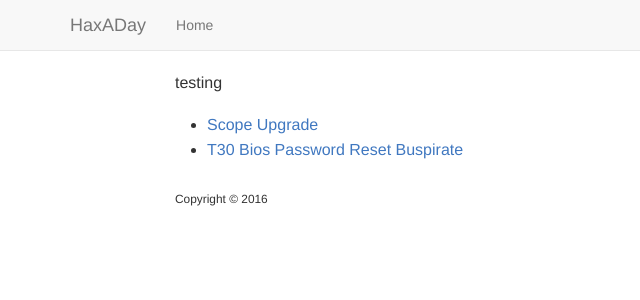
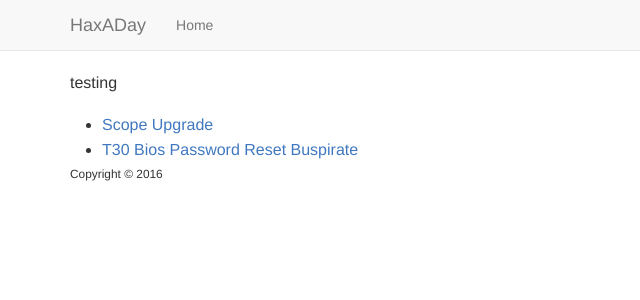
Before and after one commit to haxaday/haxaday.github.io, a Jekyll site: the page built from index.md, in a window 1280 px wide. Shown: the top 300 px of the page, without its empty margins (0-640 px from the left). Built offline with Jekyll 4.4.1, drawn with Linux system fonts in a browser that asks for light colours; nearby versions of some CDN libraries.

Commit message:
try more boostrap-like layout

```diff
--- a/_includes/head.html
+++ b/_includes/head.html
@@ -39,10 +39,6 @@
 	<style>
 		.markdown-body, footer {
 			box-sizing: border-box;
-			min-width: 200px;
-			max-width: 980px;
-			margin: 0 auto;
-			padding: 0 25px 25px 25px;
 		}
 		body { padding-top: 70px; }
 	</style>
--- a/_layouts/base.html
+++ b/_layouts/base.html
@@ -7,12 +7,12 @@
     <!-- ARIA: the landmark role "banner" is set as it is the prime heading or internal title of the page -->
    {% include nav.html %}
     <!-- If you want to use an element as a wrapper, i.e. for styling only, then <div> is still the element to use -->
-    <div class="wrap">
+    <div class="container">
 
         <!-- The <main> element is used to enclose the main content, i.e. that which contains the central topic of a document -->
         <!-- ARIA: the landmark role "main" is added here as it contains the main content of the document, and it is recommended to add it to the
         <main> element until user agents implement the required role mapping. -->
-        <main role="main">
+        <main role="main" class="row">
 
 		{{ content }}
 
@@ -22,7 +22,7 @@
 
     <!-- The main page footer can contain items such as copyright and contact information. It can also contain a duplicated navigation of your site which is not usually contained within a <nav> -->
     <!-- ARIA: the landmark role "contentinfo" is added here as it contains metadata that applies to the parent document -->
-    <footer role="contentinfo">
+    <footer role="contentinfo" class="container">
 
         <!-- Copyright information can be contained within the <small> element. The <time> element is used here to indicate that the '2016' is a date -->
         <small>Copyright &copy; <time datetime="2016">2016</time></small>
--- a/_layouts/default.html
+++ b/_layouts/default.html
@@ -2,7 +2,7 @@
 layout: base
 ---
 
-<div class="markdown-body">
+<div class="markdown-body col-xs-12">
 
 {{ content }}
 
--- a/_layouts/post.html
+++ b/_layouts/post.html
@@ -2,6 +2,6 @@
 layout: base
 ---
 
-<article id="content" class="markdown-body">
+<article id="content" class="markdown-body col-md-12 col-lg-10 col-lg-offset-1">
 	{{ content }}
 </article>
```
